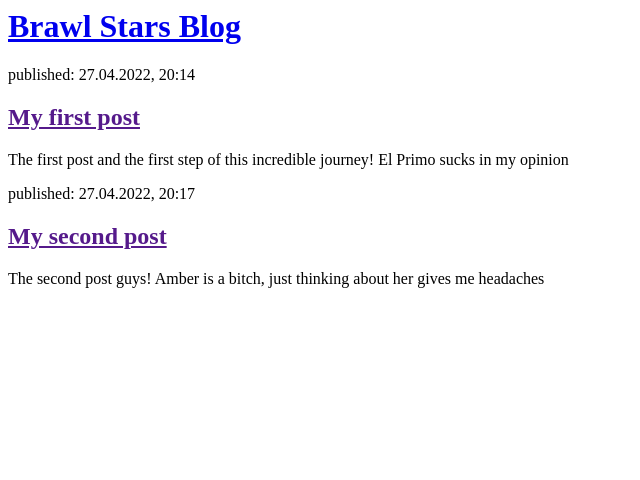
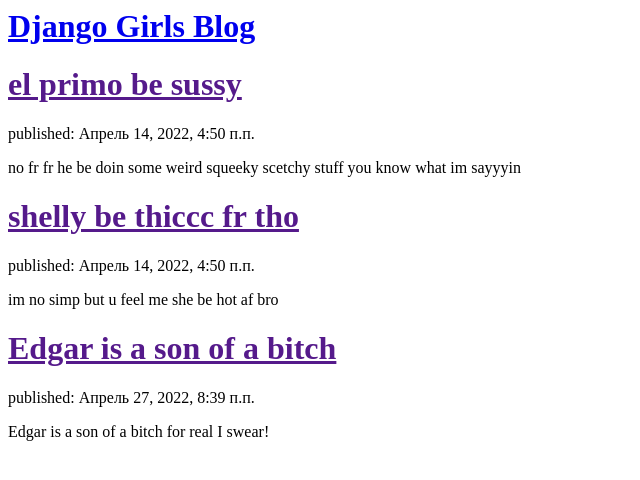
Before and after one commit to Serueja/my_first_blog, a Django app: page / in a window 1280 px wide. Shown: the top 480 px of the page, without its empty margins (0-640 px from the left). Run offline with Django 3.2, Linux system fonts and the light colour scheme; data comes from the database, SQL or seed files in the repository; both versions use the stored data as it was after the commit.

Commit message:
Modified templates to display posts from database

```diff
--- a/blog/templates/blog/post_list.html
+++ b/blog/templates/blog/post_list.html
@@ -4,19 +4,15 @@
     </head>
     <body>
         <div>
-            <h1><a href="/">Brawl Stars Blog</a></h1>
+            <h1><a href="/">Django Girls Blog</a></h1>
         </div>
 
-        <div>
-            <p>published: 27.04.2022, 20:14</p>
-            <h2><a href="">My first post</a></h2>
-            <p>The first post and the first step of this incredible journey! El Primo sucks in my opinion</p>
-        </div>
-
-        <div>
-            <p>published: 27.04.2022, 20:17</p>
-            <h2><a href="">My second post</a></h2>
-            <p>The second post guys! Amber is a bitch, just thinking about her gives me headaches</p>
-        </div>
+        {% for post in posts %}
+            <div>
+                <h1><a href="">{{ post.title }}</a></h1>
+                <p>published: {{ post.published_date }}</p>
+                <p>{{ post.text|linebreaksbr }}</p>
+            </div>
+        {% endfor %}
     </body>
 </html>
--- a/blog/views.py
+++ b/blog/views.py
@@ -1,6 +1,9 @@
 from django.shortcuts import render
+from django.utils import timezone
+from .models import Post
 
 # Create your views here.
 
 def post_list(request):
-    return render(request, 'blog/post_list.html', {})
+    posts = Post.objects.filter(published_date__lte=timezone.now()).order_by('published_date')
+    return render(request, 'blog/post_list.html', {'posts':posts})
```
Also changed, not shown: db.sqlite3.
